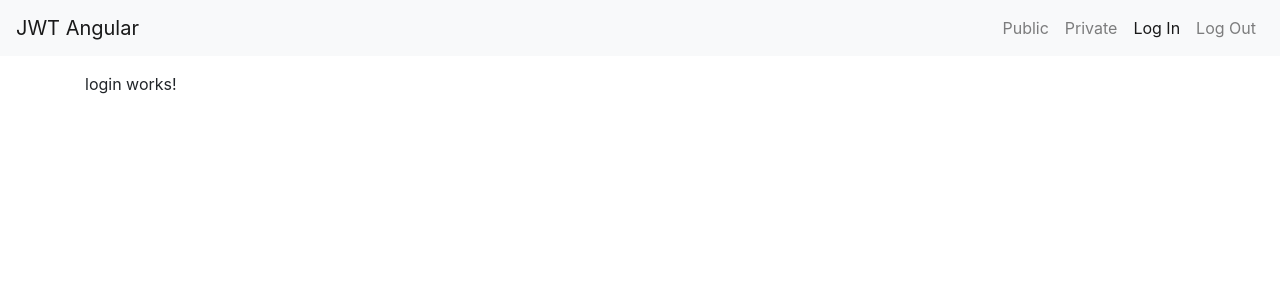
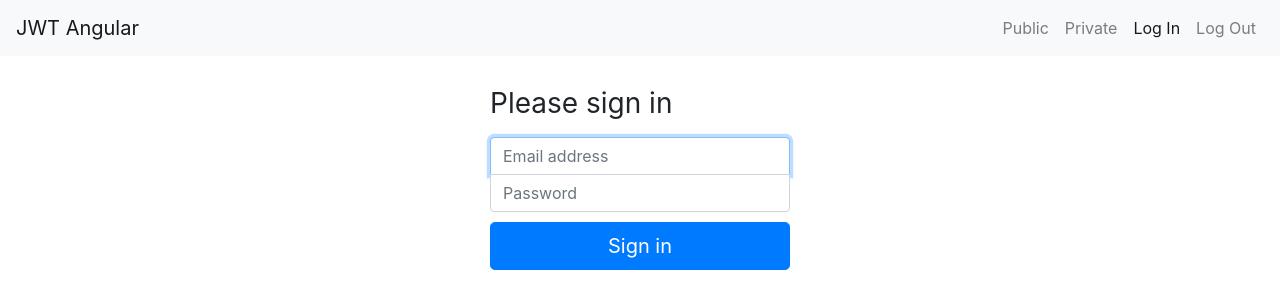
Before and after one commit to iovis/jwt_angular, an Angular app: page /login in a window 1280 px wide. Shown: the top 308 px of the page. Built offline with nearby package versions, Linux system fonts and the light colour scheme.

Commit message:
Login page styling

```diff
--- a/src/app/login/login.component.css
+++ b/src/app/login/login.component.css
@@ -0,0 +1,18 @@
+.form-signin {
+  width: 100%;
+  max-width: 330px;
+  padding: 15px;
+  margin: auto;
+}
+
+.form-signin input[type="email"] {
+  margin-bottom: -1px;
+  border-bottom-right-radius: 0;
+  border-bottom-left-radius: 0;
+}
+
+.form-signin input[type="password"] {
+  margin-bottom: 10px;
+  border-top-left-radius: 0;
+  border-top-right-radius: 0;
+}
--- a/src/app/login/login.component.html
+++ b/src/app/login/login.component.html
@@ -1,3 +1,11 @@
-<p>
-  login works!
-</p>
+<form class="form-signin">
+  <h1 class="h3 mb-3 font-weight-normal">Please sign in</h1>
+
+  <label for="inputEmail" class="sr-only">Email address</label>
+  <input type="email" id="inputEmail" class="form-control" placeholder="Email address" required autofocus>
+
+  <label for="inputPassword" class="sr-only">Password</label>
+  <input type="password" id="inputPassword" class="form-control" placeholder="Password" required>
+
+  <button class="btn btn-lg btn-primary btn-block" type="submit">Sign in</button>
+</form>
```
